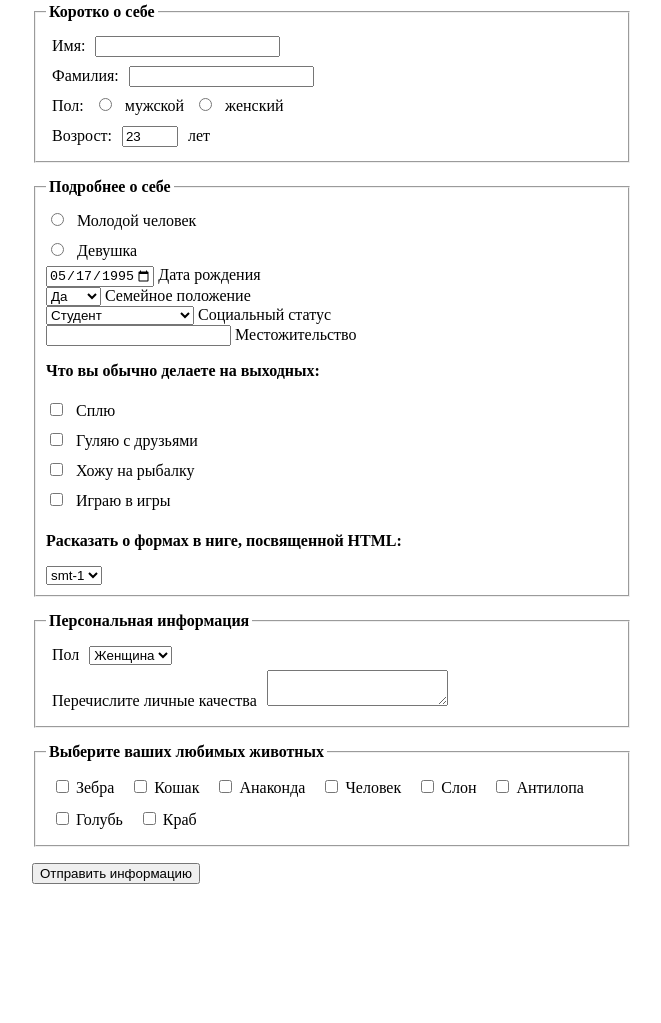
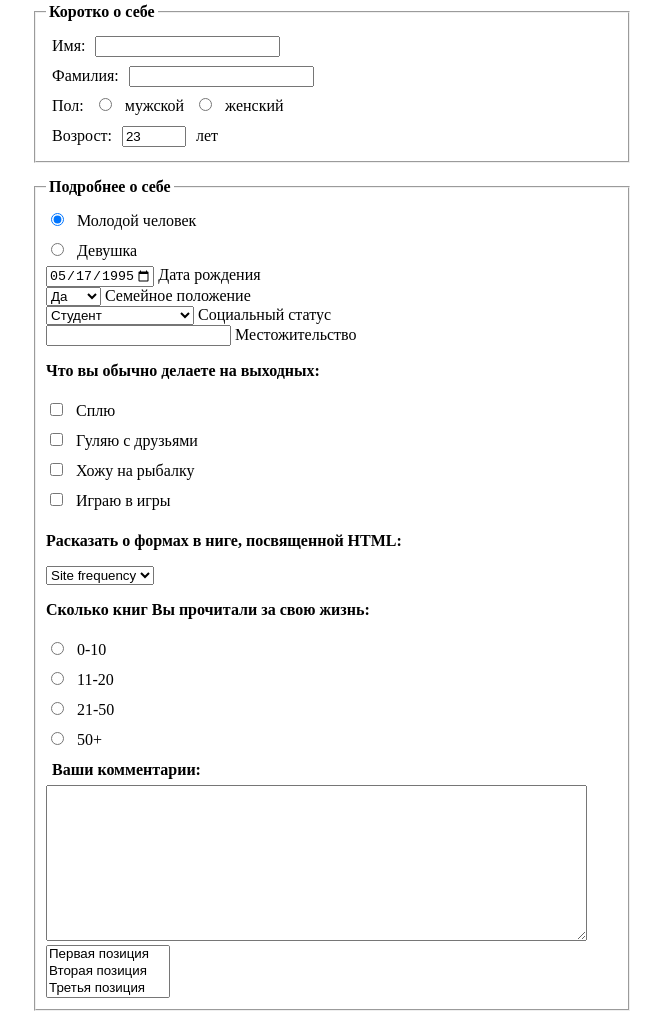
Before and after one commit to v-vovk/GH-HW-3, a plain HTML site: page index.html in a window 1280 px wide. Shown: the part 176-1199 px from the top of the page, without its empty margins (6-667 px from the left). Before the commit the page ends 1076 px from the top, so only its background shows below. Drawn offline with Linux system fonts and the light colour scheme.

Commit message:
update index.html

```diff
--- a/index.html
+++ b/index.html
@@ -20,19 +20,20 @@
             <input id="second-name" type="text"><br>
 
             <label for="second-name">Пол:</label>
-            <input id="r1" type="radio" name="male">
+            <input id="r1" type="radio" name="male" checked>
             <label for="r1">мужской</label>
             <input id="r2" type="radio" name="male">
             <label for="r2">женский</label><br>
 
             <label for="age">Возрост:</label>
-            <input id="age" type="number"  size="3" name="age" min="1" max="10" value="23">
+            <input id="age" type="number"  size="3" name="age" min="1" max="120" value="23">
             <label for="age">лет</label><br>
         </fieldset>
 
         <fieldset>
             <legend>Подробнее о себе</legend>
-            <input id="r3" type="radio" name="male">
+
+            <input id="r3" type="radio" name="male" checked>
             <label for="r3">Молодой человек</label><br>
             <input id="r4" type="radio" name="male">
             <label for="r4">Девушка</label><br>
@@ -70,10 +71,31 @@
 
             <p><b>Расказать о формах в ниге, посвященной HTML:</b></p>
             <select name="form-in-book" title="form-in-book">
-                <option value="smt-1">smt-1</option>
+                <option value="smt-1">Site frequency</option>
                 <option value="smt-2">smt-2</option>
                 <option value="smt-3">smt-3</option>
                 <option value="smt-4">smt-4</option>
+            </select>
+
+            <p><b>Сколько книг Вы прочитали за свою жизнь:</b></p>
+            <input id="r5" type="radio" name="male">
+            <label for="r5">0-10</label><br>
+            <input id="r6" type="radio" name="male">
+            <label for="r6">11-20</label><br>
+            <input id="r7" type="radio" name="male">
+            <label for="r7">21-50</label><br>
+            <input id="r8" type="radio" name="male">
+            <label for="r8">50+</label><br>
+
+            <label for="comments"><b>Ваши комментарии:</b></label><br>
+            <textarea id="comments" rows="10" cols="65" name="textarea"></textarea><br>
+
+            <select name="position" size="3" title="position">
+                <option value="1-pos">Первая позиция</option>
+                <option value="2-pos">Вторая позиция</option>
+                <option value="3-pos">Третья позиция</option>
+                <option value="4-pos">Четвортая позиция</option>
+                <option value="5-pos">Пьятая позиция</option>
             </select>
         </fieldset>
 
@@ -88,8 +110,8 @@
                 <option value="female">Женщина</option>
                 <option value="male">Мужчина</option>
             </select><br>
-            <label for="comments">Перечислите личные качества</label>
-            <textarea id="comments"></textarea>
+
+
         </fieldset>
 
         <fieldset>
```
